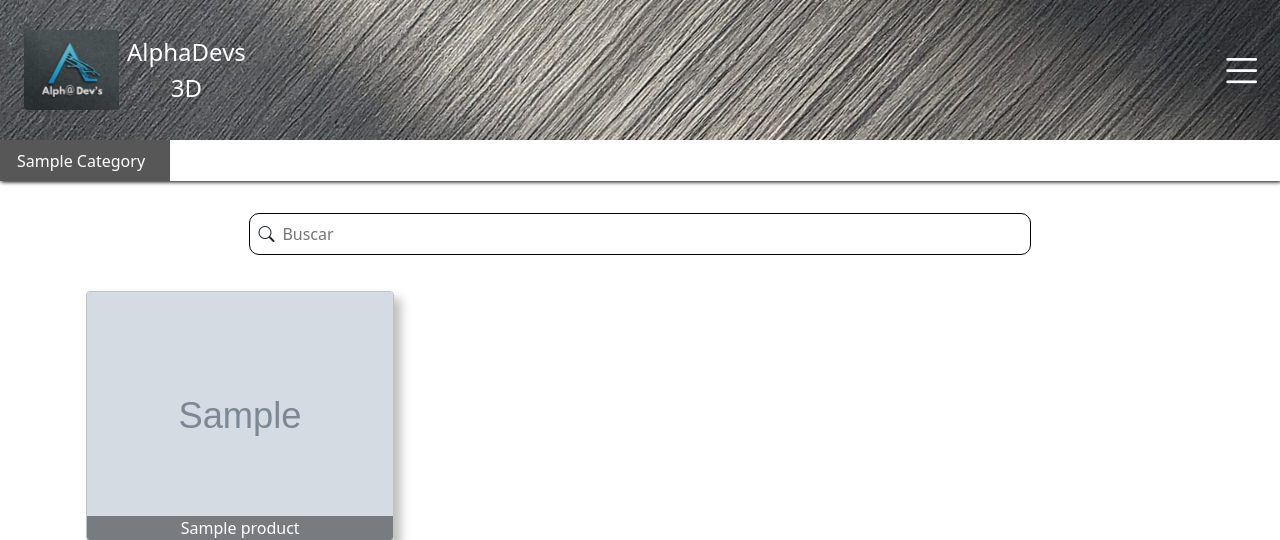
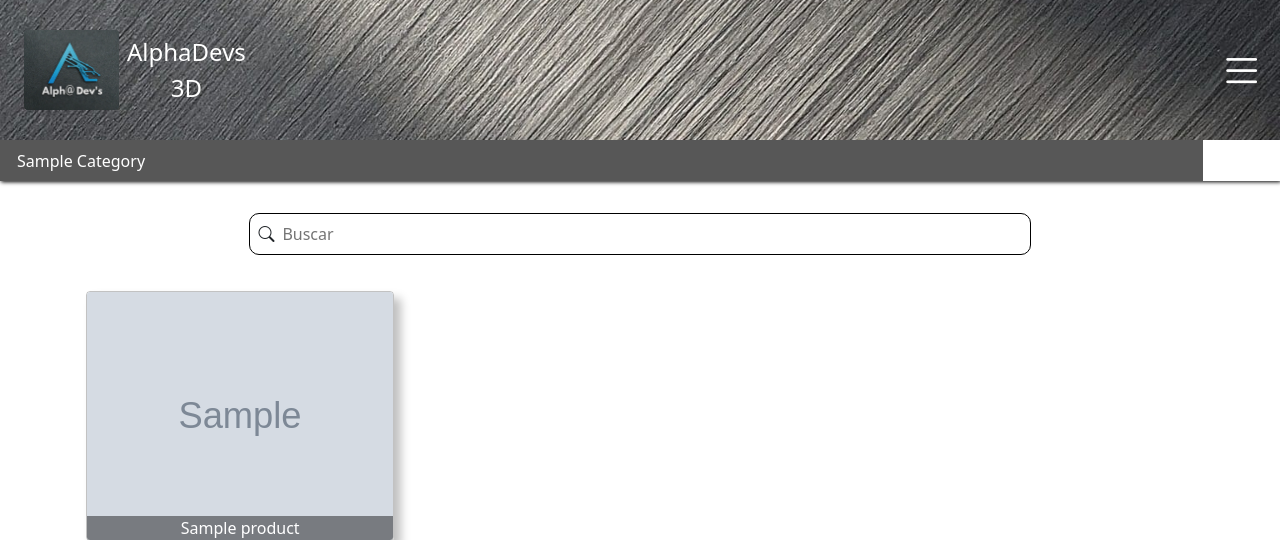
Before and after one commit to Gustavodeoliveiraa/alphadevs, a Django app: page / in a window 1280 px wide. Shown: the top 540 px of the page. Run offline with Django 5.2, Linux system fonts and the light colour scheme; tables that the repository leaves empty hold one stand-in row (values such as "Sample post"); grey boxes marked "Sample" are stand-in pictures; some libraries are stand-ins or nearby versions.

Commit message:
style: corrected width of navbar

```diff
--- a/product/static/products/css/style.css
+++ b/product/static/products/css/style.css
@@ -87,6 +87,7 @@ a {
     overflow: scroll;
     white-space: nowrap;
     border-bottom: 0;
+    width: 94%;
 }
 
 .nav-category::-webkit-scrollbar {
```
